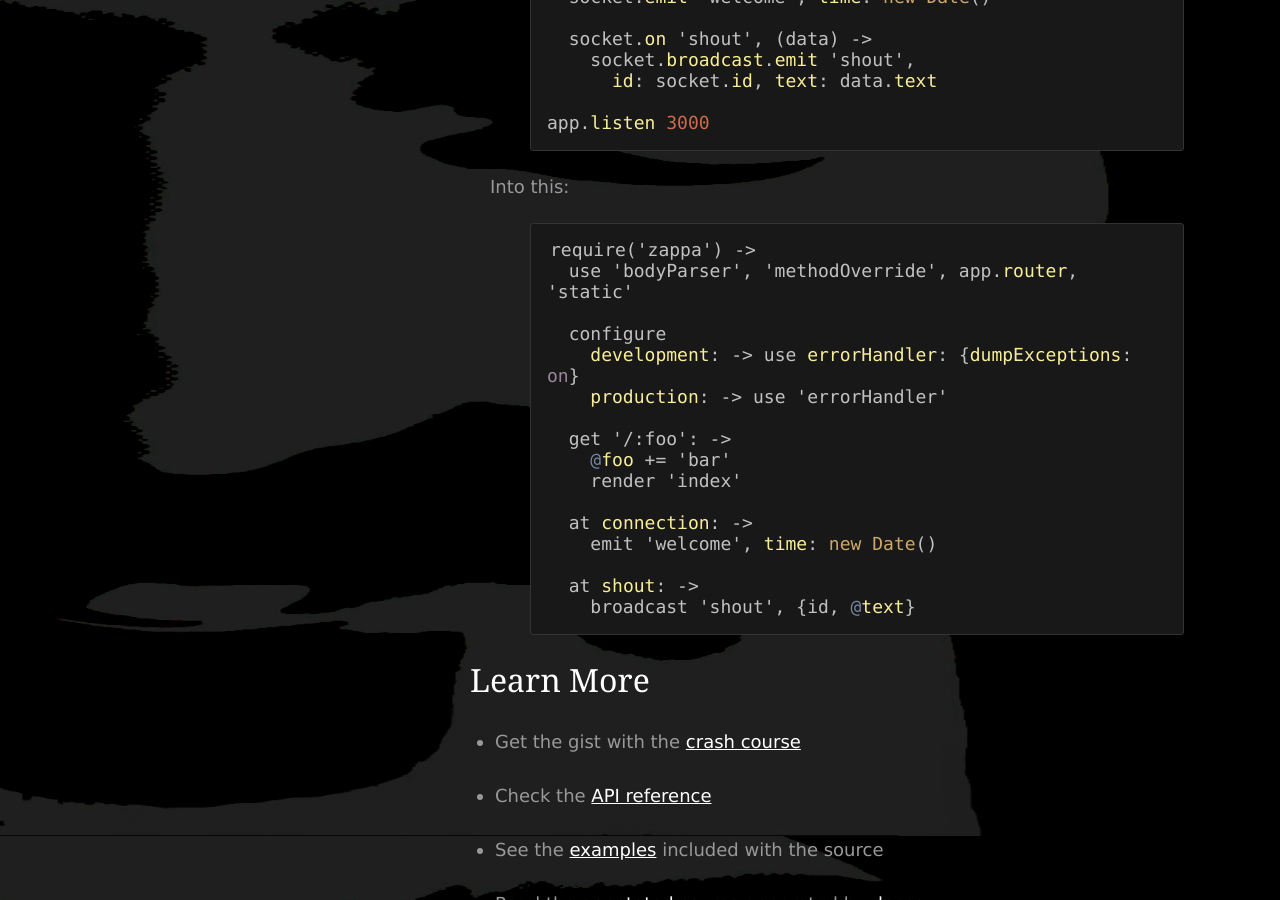
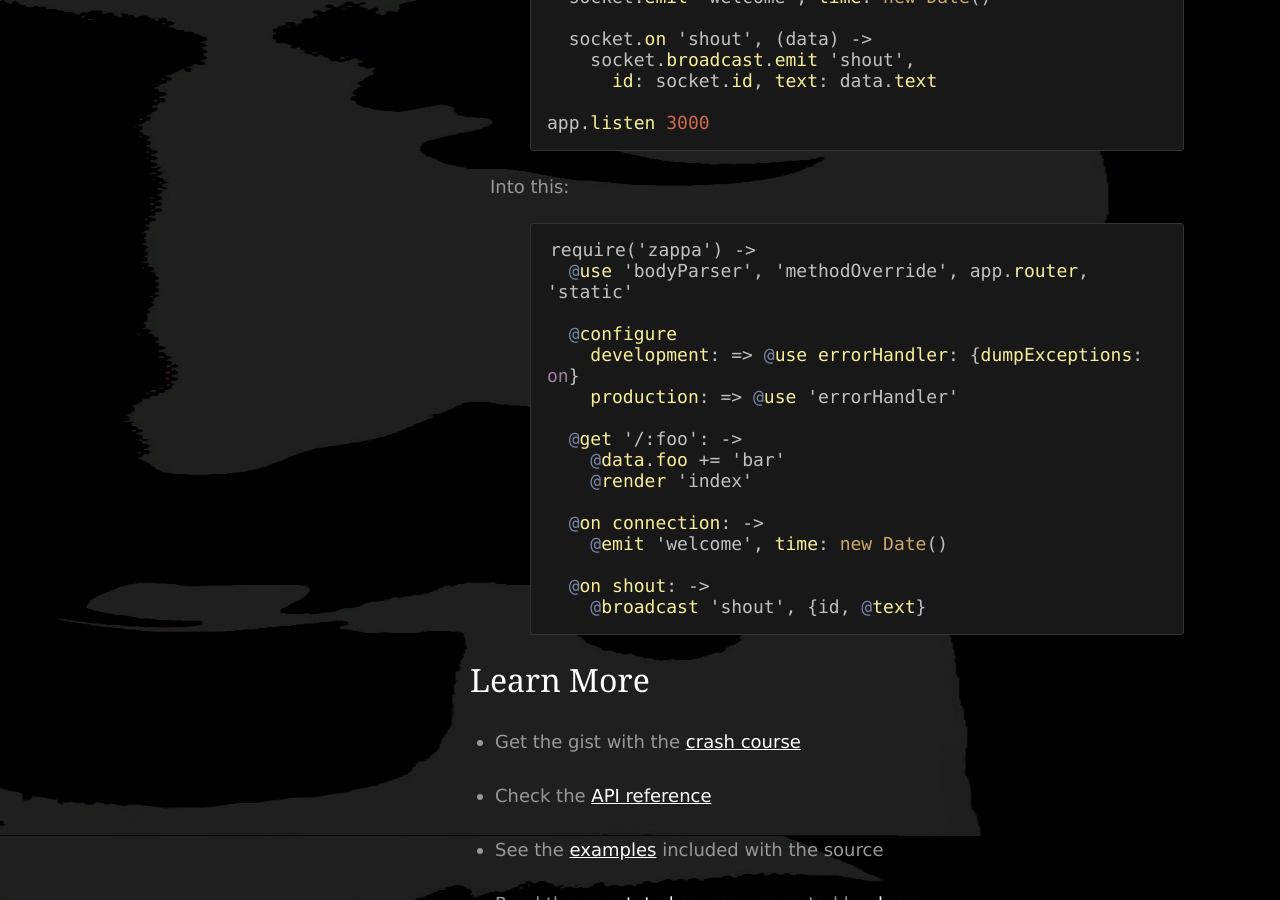
Before and after one commit to mauricemach/zappa, a Jekyll site: the page built from index.md, in a window 1280 px wide and 900 px high, scrolled down 964 px. Built offline with Jekyll 4.4.1, drawn with Linux system fonts in a browser that asks for light colours.

Commit message:
Updated website example.

```diff
--- a/index.md
+++ b/index.md
@@ -42,21 +42,21 @@
 
 {% highlight coffeescript %}
 require('zappa') ->
-  use 'bodyParser', 'methodOverride', app.router, 'static'
+  @use 'bodyParser', 'methodOverride', app.router, 'static'
 
-  configure
-    development: -> use errorHandler: {dumpExceptions: on}
-    production: -> use 'errorHandler'
+  @configure
+    development: => @use errorHandler: {dumpExceptions: on}
+    production: => @use 'errorHandler'
 
-  get '/:foo': ->
-    @foo += 'bar'
-    render 'index'
+  @get '/:foo': ->
+    @data.foo += 'bar'
+    @render 'index'
 
-  at connection: ->
-    emit 'welcome', time: new Date()
+  @on connection: ->
+    @emit 'welcome', time: new Date()
 
-  at shout: ->
-    broadcast 'shout', {id, @text}
+  @on shout: ->
+    @broadcast 'shout', {id, @text}
 {% endhighlight %}
 
 ## Learn More
```
